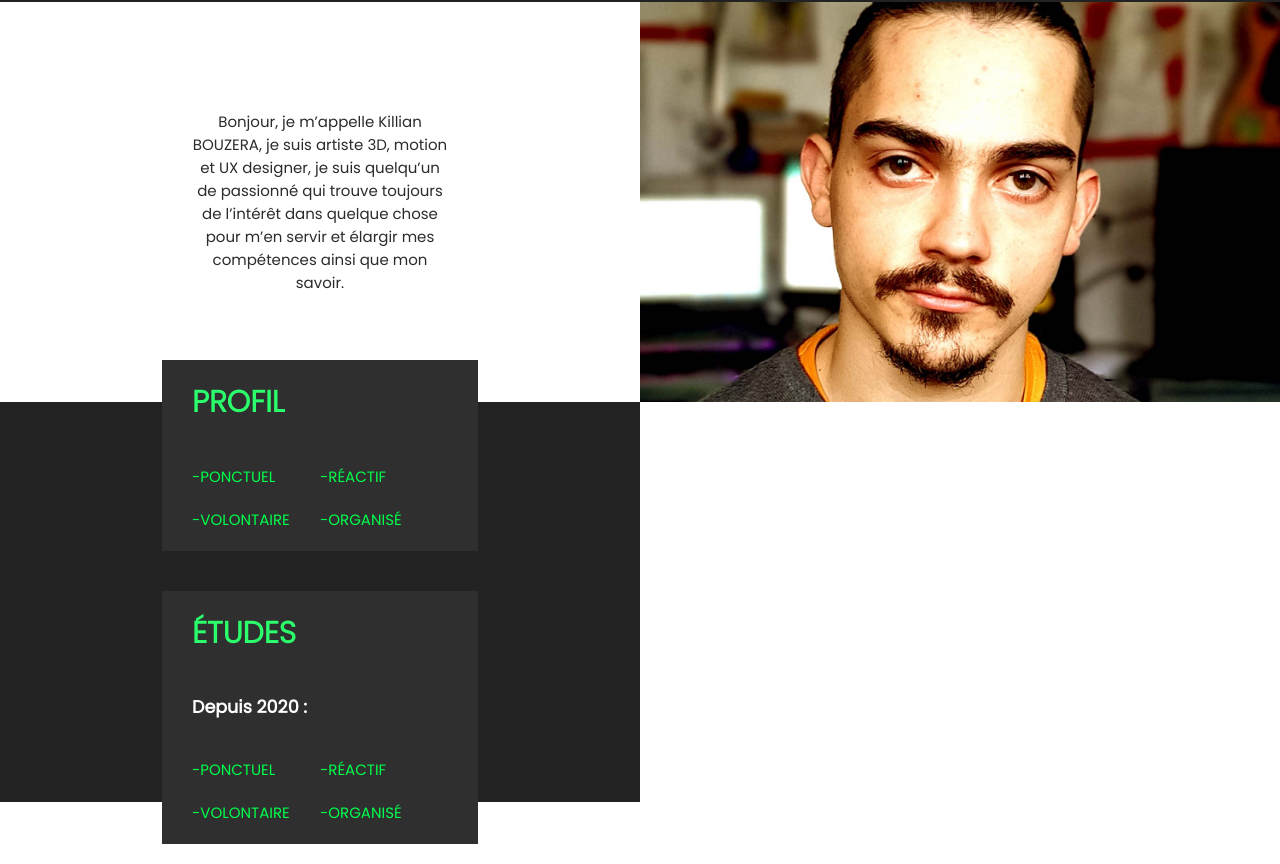
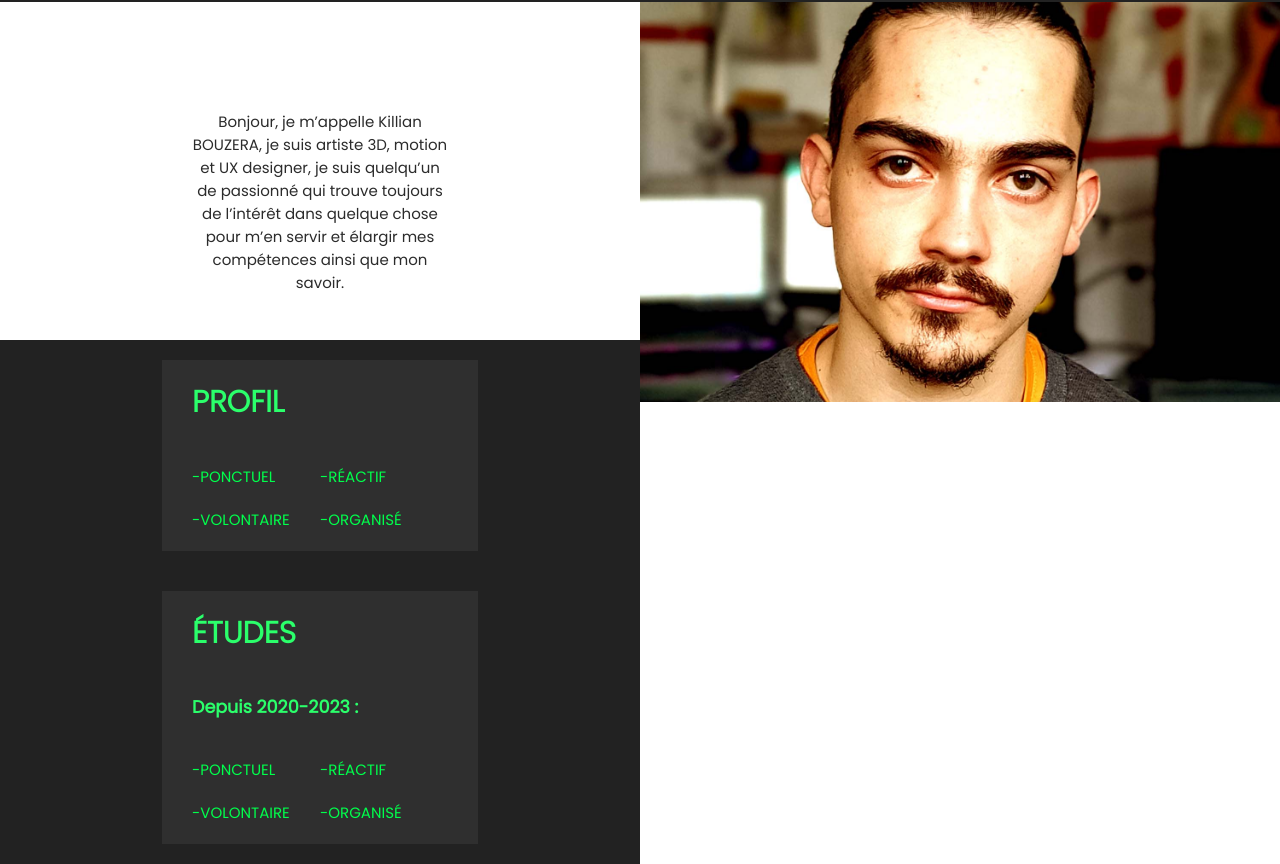
Before and after one commit to PipouilleJohnson/portfolio-killian-bouzera, a plain HTML site: page index.html in a window 1280 px wide. Shown: the part 69-933 px from the top of the page. Drawn offline with Linux system fonts and the light colour scheme.

Commit message:
save 28042023 16h19

```diff
--- a/index.html
+++ b/index.html
@@ -48,7 +48,7 @@
 
         </div>
         <div class="container-bloc-droit">
-            <img src="/assets/photo-de-profil040122.jpg" alt="">
+            <img src="/assets/photo-de-profil.jpg" alt="">
         </div>
     </div>
 
@@ -73,7 +73,7 @@
             <div class="profil-pro">
                 <h2>études</h2>
 
-                <h3>Depuis 2020 : </h3>
+                <h3>Depuis 2020-2023 : </h3>
                 <div class="container-infos">
                     <div class="bloc-infos-1">
                         <p>-Ponctuel</p>
--- a/style.css
+++ b/style.css
@@ -181,7 +181,6 @@ nav{
     align-items: center;
     margin: 0px;
     width: 50%;
-    height: 100%;
     background-color: #222222;
 }
 
@@ -192,7 +191,7 @@ nav{
     display: flex;
     flex-direction: column;
     justify-content: center;
-    color: white;
+    color: #2bff6b;
     background-color:rgb(47, 47, 47);
 }
 
```
Also changed, not shown: assets/photo-de-profil.jpg (renamed from assets/photo-de-profil040122.jpg).
